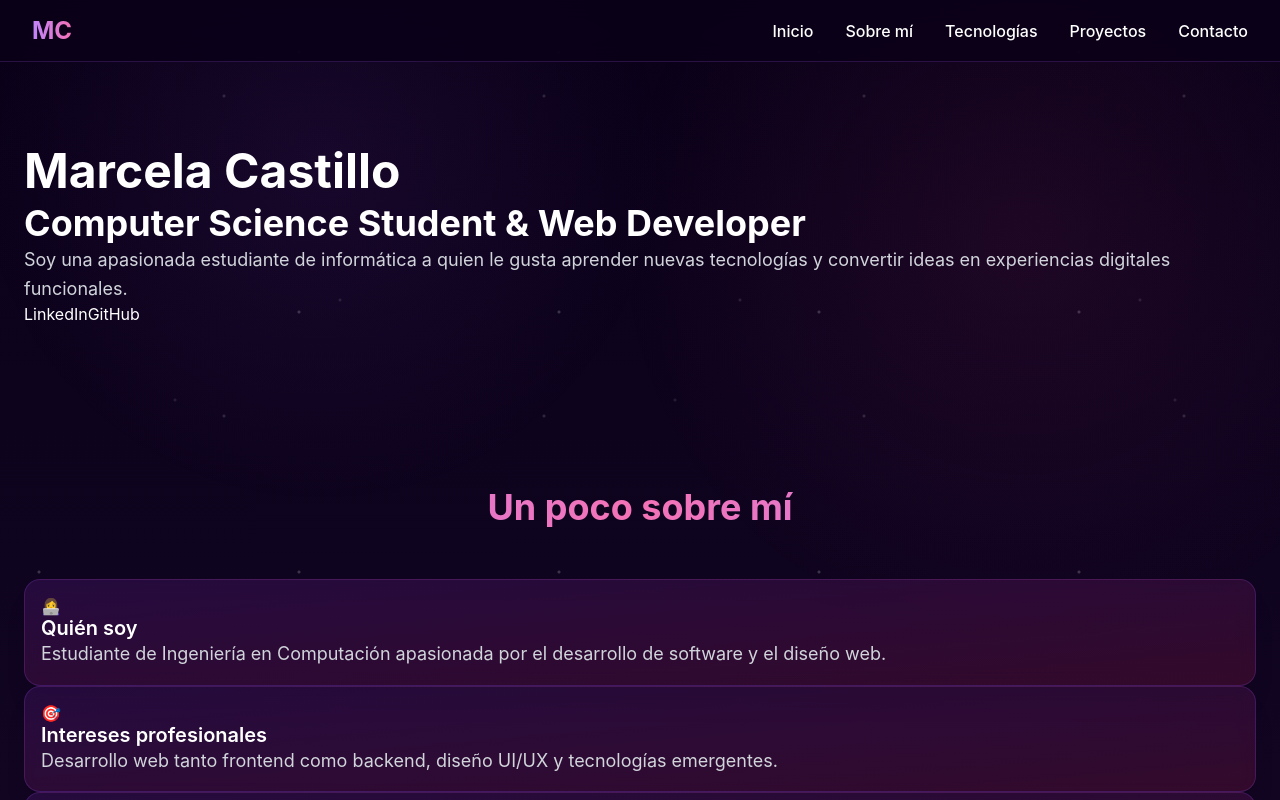
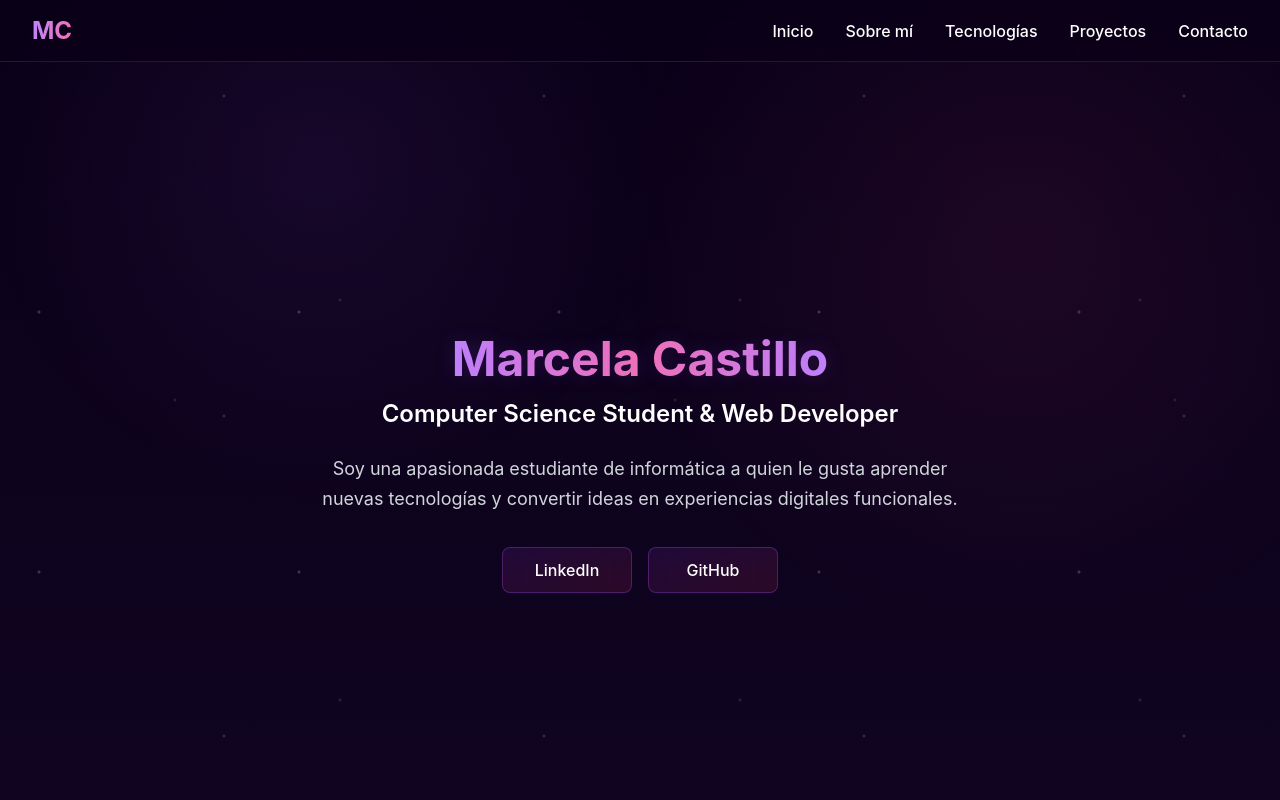
Before and after one commit to MarceC21/Mi_Portafolio, a Next.js app: page / in a window 1280 px wide. Shown: the top 800 px of the page. Built offline with nearby package versions, Linux system fonts and the light colour scheme.

Commit message:
feat: sección de hero completada con css

```diff
--- a/src/sections/bienvenida.jsx
+++ b/src/sections/bienvenida.jsx
@@ -1,4 +1,6 @@
 import React from "react";
+
+import "@/src/style/hero.css";
 
 export default function Bienvenida() {
   return (
--- /dev/null
+++ b/src/style/hero.css
@@ -0,0 +1,158 @@
+/* =========================================
+   BIENVENIDA / HERO
+========================================= */
+
+#bienvenida {
+  min-height: 100vh;
+
+  display: flex;
+  align-items: center;
+}
+
+#bienvenida .container {
+  max-width: 850px;
+
+  display: flex;
+  flex-direction: column;
+  align-items: center;
+
+  text-align: center;
+}
+
+/* =========================
+   NOMBRE
+========================= */
+
+#bienvenida h1 {
+  margin-bottom: var(--space-sm);
+
+  background: linear-gradient(
+    to right,
+    var(--purple-light),
+    var(--pink-light),
+    var(--purple-light)
+  );
+
+  -webkit-background-clip: text;
+  -webkit-text-fill-color: transparent;
+
+  text-shadow:
+    0 0 20px rgba(168, 85, 247, 0.18);
+
+  line-height: 1.15;
+}
+
+/* =========================
+   SUBTÍTULO
+========================= */
+
+#bienvenida h2 {
+  margin-bottom: var(--space-lg);
+
+  color: var(--text-primary);
+
+  font-size: var(--font-size-2xl);
+
+  font-weight: var(--font-weight-semibold);
+}
+
+/* =========================
+   PÁRRAFO
+========================= */
+
+#bienvenida p {
+  max-width: 680px;
+
+  margin-bottom: var(--space-xl);
+
+  color: var(--text-secondary);
+
+  font-size: var(--font-size-lg);
+
+  line-height: 1.7;
+}
+
+/* =========================
+   SOCIAL LINKS
+========================= */
+
+.social-links {
+  display: flex;
+  align-items: center;
+  gap: 1rem;
+
+  flex-wrap: wrap;
+  justify-content: center;
+}
+
+.social-links a {
+  display: inline-flex;
+  align-items: center;
+  justify-content: center;
+
+  min-width: 130px;
+
+  padding: 0.75rem 1.5rem;
+
+  border-radius: var(--radius-sm);
+
+  border: 1px solid var(--border-medium);
+
+  background: linear-gradient(
+    to bottom right,
+    rgba(88, 28, 135, 0.25),
+    rgba(131, 24, 67, 0.25)
+  );
+
+  backdrop-filter: blur(8px);
+
+  color: var(--text-primary);
+
+  font-weight: var(--font-weight-medium);
+
+  transition: var(--transition);
+}
+
+.social-links a:hover {
+  transform: translateY(-4px);
+
+  border-color: var(--border-strong);
+
+  color: var(--purple-light);
+
+  box-shadow:
+    0 0 16px rgba(168, 85, 247, 0.18);
+}
+
+/* =========================
+   RESPONSIVE
+========================= */
+
+@media (max-width: 768px) {
+  #bienvenida {
+    min-height: auto;
+    padding-top: 6rem;
+  }
+
+  #bienvenida h1 {
+    font-size: 2.2rem;
+  }
+
+  #bienvenida h2 {
+    font-size: 1.25rem;
+  }
+
+  #bienvenida p {
+    font-size: 1rem;
+  }
+
+  .social-links {
+    flex-direction: column;
+    width: 100%;
+  }
+
+  .social-links a {
+    width: 100%;
+    max-width: 250px;
+  }
+}
```
